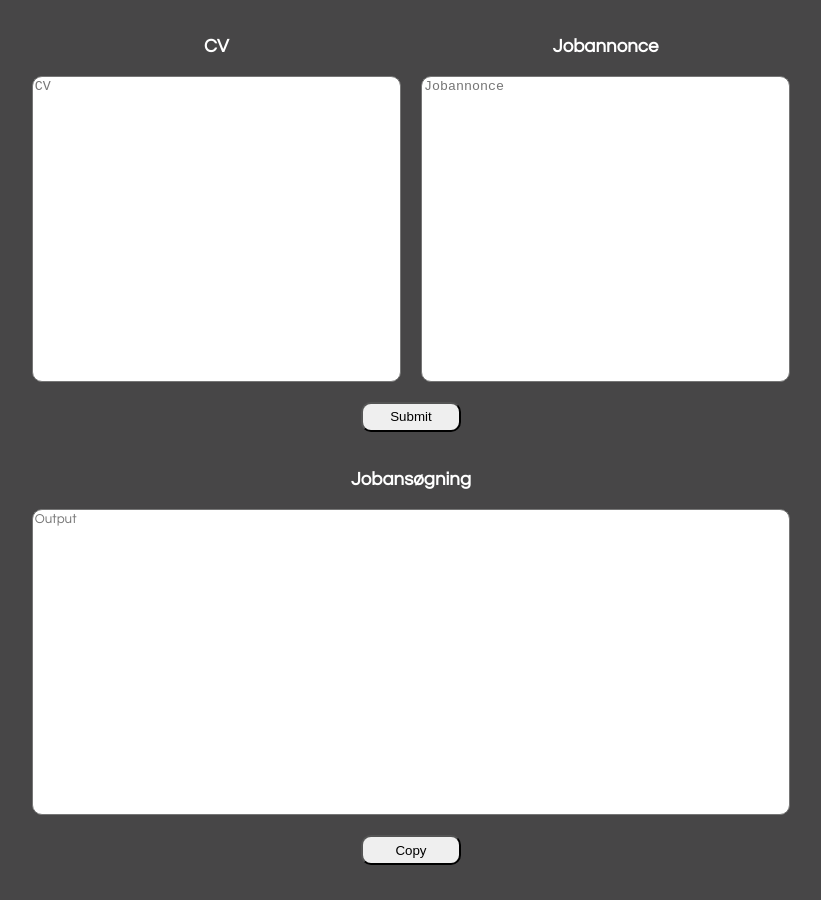
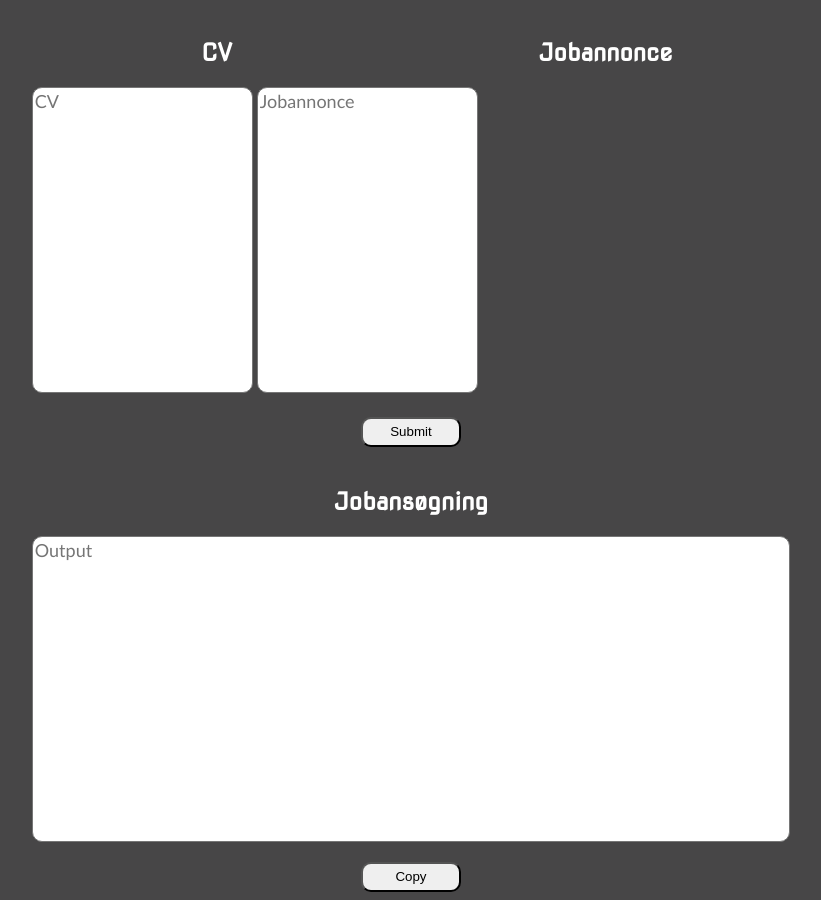
Before and after one commit to Team-TJJA/AIProjekt-Front, a plain HTML site: page index.html in a window 1280 px wide. Shown: the whole page, without its empty margins (229-1050 px from the left). Before the commit the page ends 873 px from the top, so only its background shows below. Drawn offline with Linux system fonts and the light colour scheme.

Commit message:
added form to the html

```diff
--- a/index.html
+++ b/index.html
@@ -6,16 +6,19 @@
     <link rel="stylesheet" href="style.css">
 </head>
 <body>
-
 <div class="wrapper">
-    <h3 class="smallHeader">CV</h3>
-    <h3 class="smallHeader">Jobannonce</h3>
-    <textarea class="smallTextArea" id="cv" placeholder="CV"></textarea>
-    <textarea class="smallTextArea" id="jobannonce" placeholder="Jobannonce"></textarea>
-    <button class="btnSubmit">Submit</button>
-    <h3 class="bigHeader">Jobansøgning</h3>
-    <textarea class="bigTextArea" placeholder="Output" rows="4"></textarea>
-    <button class="btnCopy">Copy</button>
+    <h2 class="small_header">CV</h2>
+    <h2 class="small_header">Jobannonce</h2>
+    <!-- <form id="ansøgings_form" action=""> -->
+    <form id="ansøgings_form" action="">
+        <textarea class="small_textarea" id="cv" placeholder="CV"></textarea>
+        <textarea class="small_textarea" id="jobannonce" placeholder="Jobannonce"></textarea>
+    </form>
+    <!-- </form> -->
+    <button class="btn_submit">Submit</button>
+    <h2 class="big_header">Jobansøgning</h2>
+    <textarea class="big_textarea" placeholder="Output" rows="4"></textarea>
+    <button class="btn_copy">Copy</button>
 </div>
 
 
--- a/style.css
+++ b/style.css
@@ -1,25 +1,10 @@
-@import url('https://fonts.googleapis.com/css2?family=Questrial&display=swap');
+@import url('https://fonts.googleapis.com/css2?family=Nova+Square&display=swap');
 
-.smallTextArea, .bigTextArea{
-    resize: none;
-    height: 300px;
-    border-radius: 10px;
+body {
+    background-color: #474647;
 }
 
-body{
-    background-color: #474647;
-    font-family: 'Questrial', sans-serif;
-}
-
-
-button{
-    width: 100px;
-    height: 30px;
-    margin: auto;
-    grid-column: span 2;
-    border-radius: 10px;
-}
-.wrapper{
+.wrapper {
     display: grid;
     grid-template-columns: 1fr 1fr;
     grid-gap: 20px;
@@ -28,15 +13,36 @@ button{
     padding-top: 10px;
 }
 
-
-.bigTextArea, .bigHeader{
+.big_textarea, .big_header {
     grid-column: span 2;
-    font-family: 'Questrial', sans-serif;
 }
 
-.smallHeader, .bigHeader{
+textarea {
+    resize: none;
+    height: 300px;
+    border-radius: 10px;
+    font-family: Calibri, sans-serif;
+    font-size: 18px;
+}
+
+#ansøgings_form {
+    grid-column-start: 1;
+    grid-column-end: 3;
+    grid-template-columns: 1fr 1fr;
+}
+
+button {
+    width: 100px;
+    height: 30px;
+    margin: auto;
+    grid-column: span 2;
+    border-radius: 10px;
+}
+
+
+.small_header, .big_header {
     text-align: center;
-    margin-bottom: 0px;
+    margin-bottom: 0;
     color: white;
-    font-family: 'Questrial', sans-serif;
+    font-family: 'Nova Square', sans-serif;
 }
```
